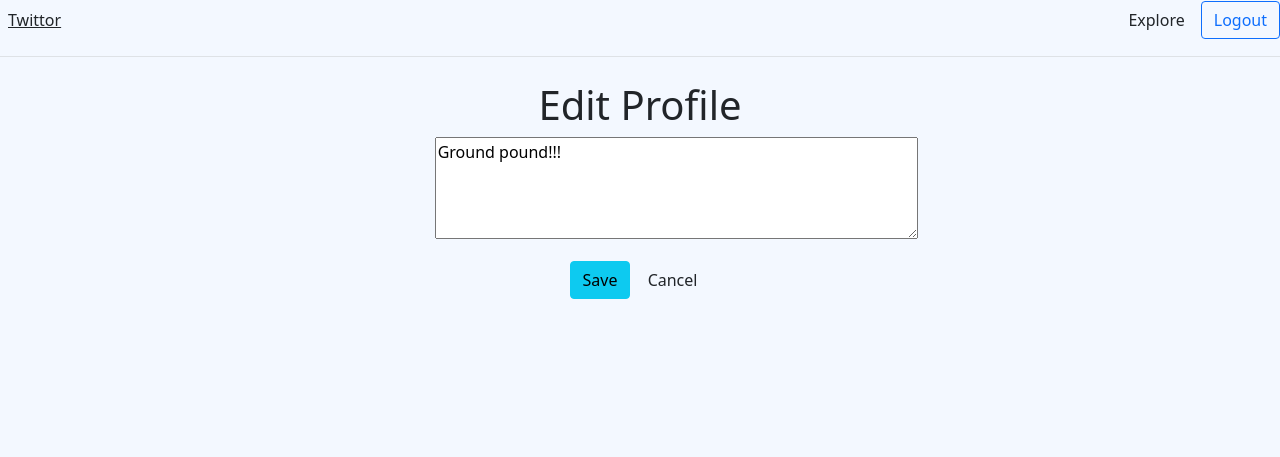
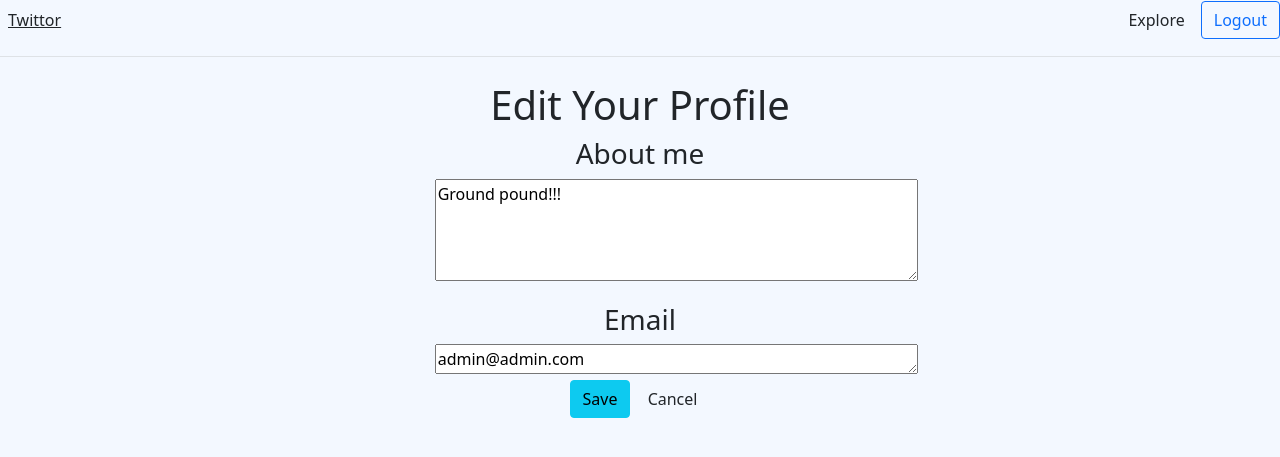
Before and after one commit to Touyu-Pan/flask-demo, a Flask app: page /edit_profile in a window 1280 px wide. Shown: the top 457 px of the page. Run offline with Flask 2, Linux system fonts and the light colour scheme; a user stored in the database is signed in.

Commit message:
imple edit personal email feature

```diff
--- a/twittor/forms.py
+++ b/twittor/forms.py
@@ -30,6 +30,7 @@ class RegisterFrom(FlaskForm):
 
 class EditProfileForm(FlaskForm):
     about_me = TextAreaField("About me", validators=[Length(min=0, max=120)])
+    email = TextAreaField("Email", validators=[Email()])
     submit = SubmitField("Save")
 
 class TweetForm(FlaskForm):
--- a/twittor/route.py
+++ b/twittor/route.py
@@ -199,8 +199,10 @@ def edit_profile():
     form = EditProfileForm()
     if request.method == 'GET':
         form.about_me.data = current_user.about_me
+        form.email.data = current_user.email
     if form.validate_on_submit():
         current_user.about_me = form.about_me.data
+        current_user.email = form.email.data
         db.session.commit()
         return redirect(url_for('profile', username = current_user.username))
     return render_template('edit_profile.html', title='Profile Editer', form=form)
--- a/twittor/templates/edit_profile.html
+++ b/twittor/templates/edit_profile.html
@@ -4,9 +4,10 @@
 <div class='row'>
     <div class="text-center col-lg-4"></div>
     <div class="text-center col-lg-4">
-    <h1>Edit Profile</h1>
+    <h1>Edit Your Profile</h1>
     <form action="" method="POST">
         {{ form.hidden_tag() }}
+        <h3>About me</h2>
         <p>
             <!-- {{ form.about_me.label }}<br> -->
             {{ form.about_me(cols=50, rows=4) }}<br>
@@ -14,6 +15,13 @@
             <span style="color: red;">[{{ error }}]</span>
             {% endfor %}
         </p>
+        <h3>Email</h2>
+        <div>
+            {{ form.email(cols=50, rows=1) }}<br>
+            {% for error in form.email.errors %}
+            <span style="color: red;">[{{ error }}]</span>
+            {% endfor %}
+        </div>
         <p>
             <button class="btn btn-info" type="submit" name="submit" value="submit">Save</button>
             <a href="{{ url_for('profile', username = current_user.username) }}" id="cancel" name="cancel" class="btn btn-default">Cancel</a>
```
Also changed, not shown: twittor/twittor.db.
